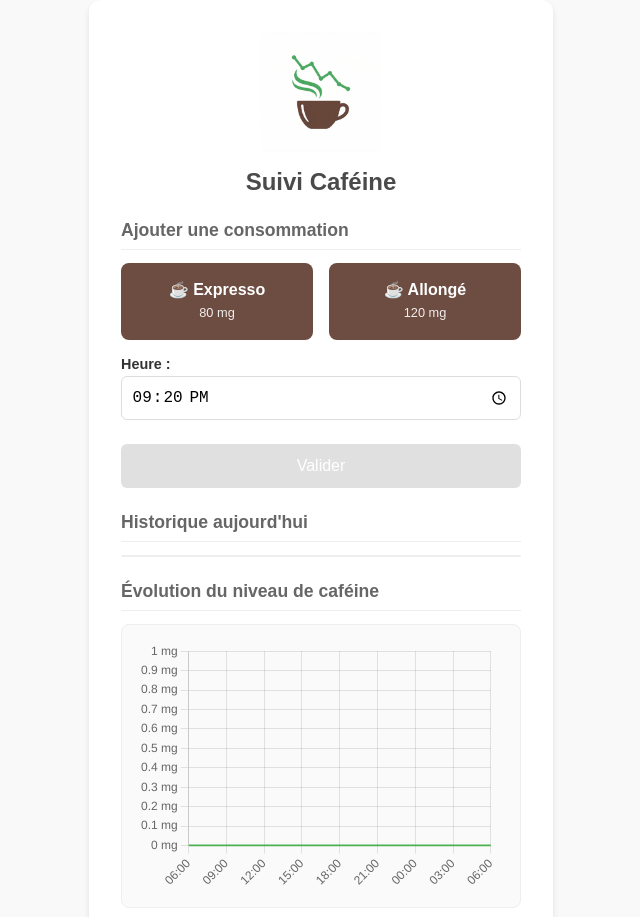
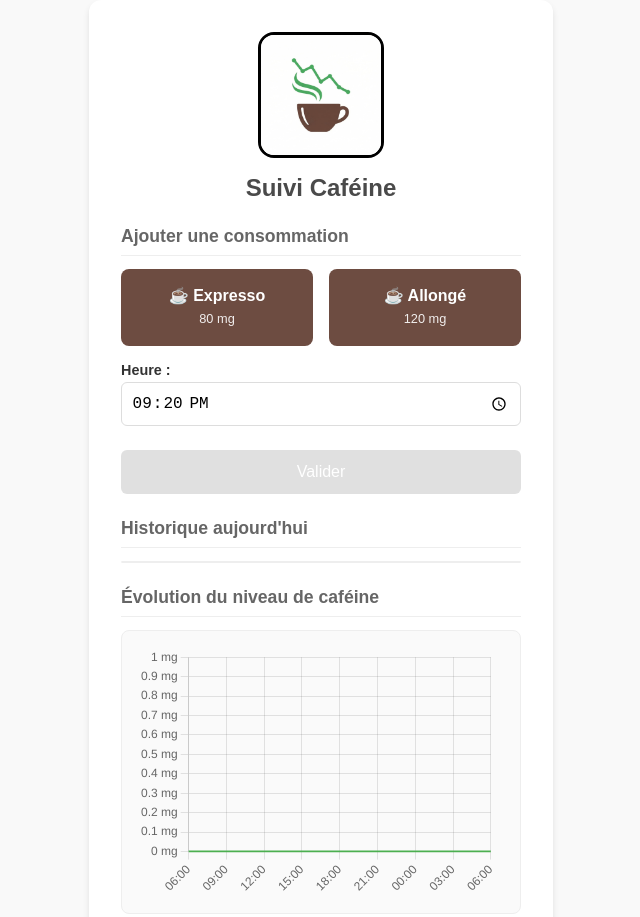
Before and after one commit to rpierr01/suivi_caffeine, a plain HTML site: page index.html in a window 1280 px wide. Shown: the top 917 px of the page, without its empty margins (319-959 px from the left). Drawn offline with nearby package versions, Linux system fonts and the light colour scheme.

Commit message:
modif logo

```diff
--- a/style.css
+++ b/style.css
@@ -30,7 +30,8 @@ header h1 {
     width: 120px;
     height: auto;
     margin: 0 auto 1rem auto;
-    border-radius: 8px;
+    border-radius: 16px;
+    border: 3px solid #000000;
 }
 
 section {
```
